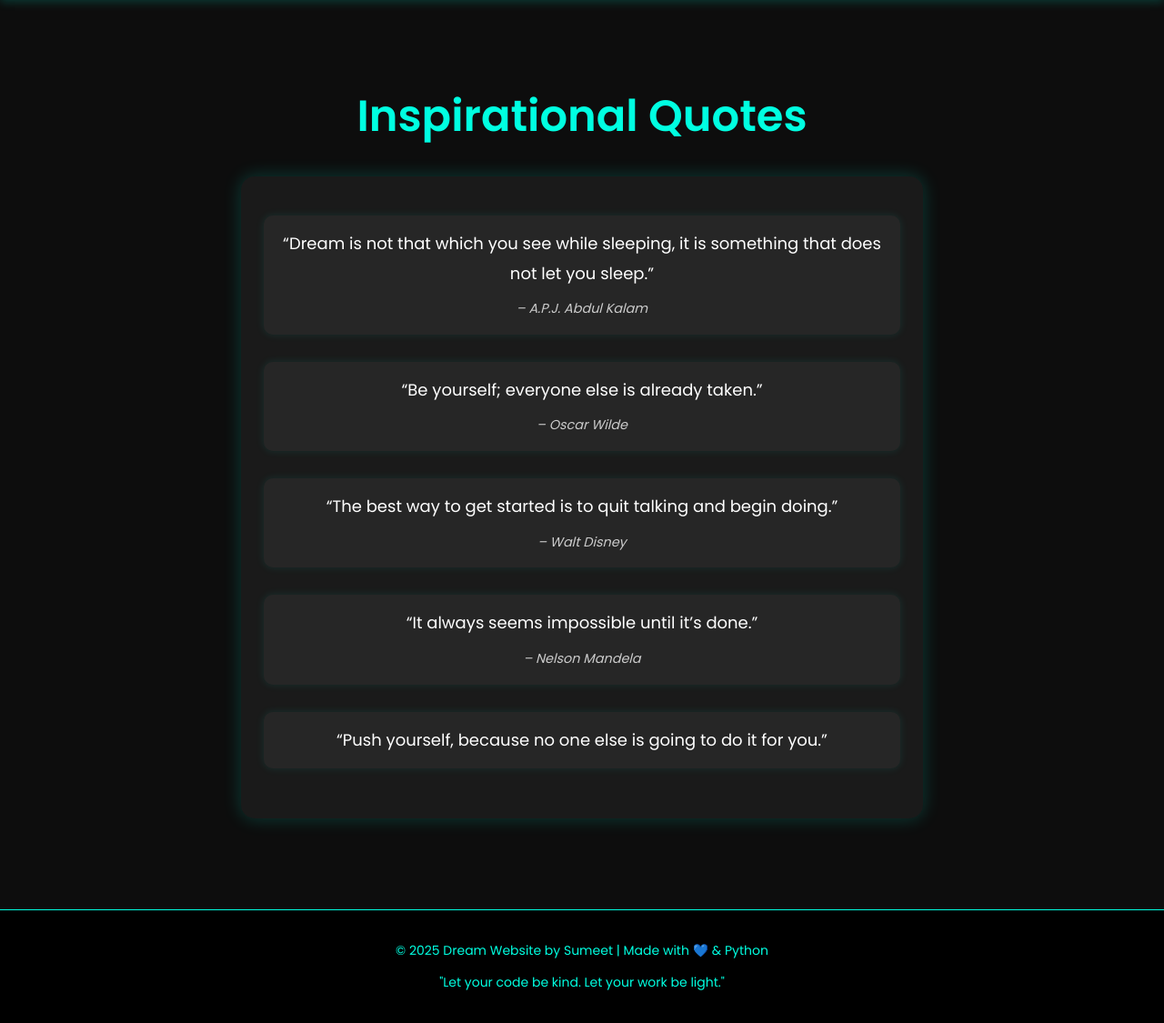
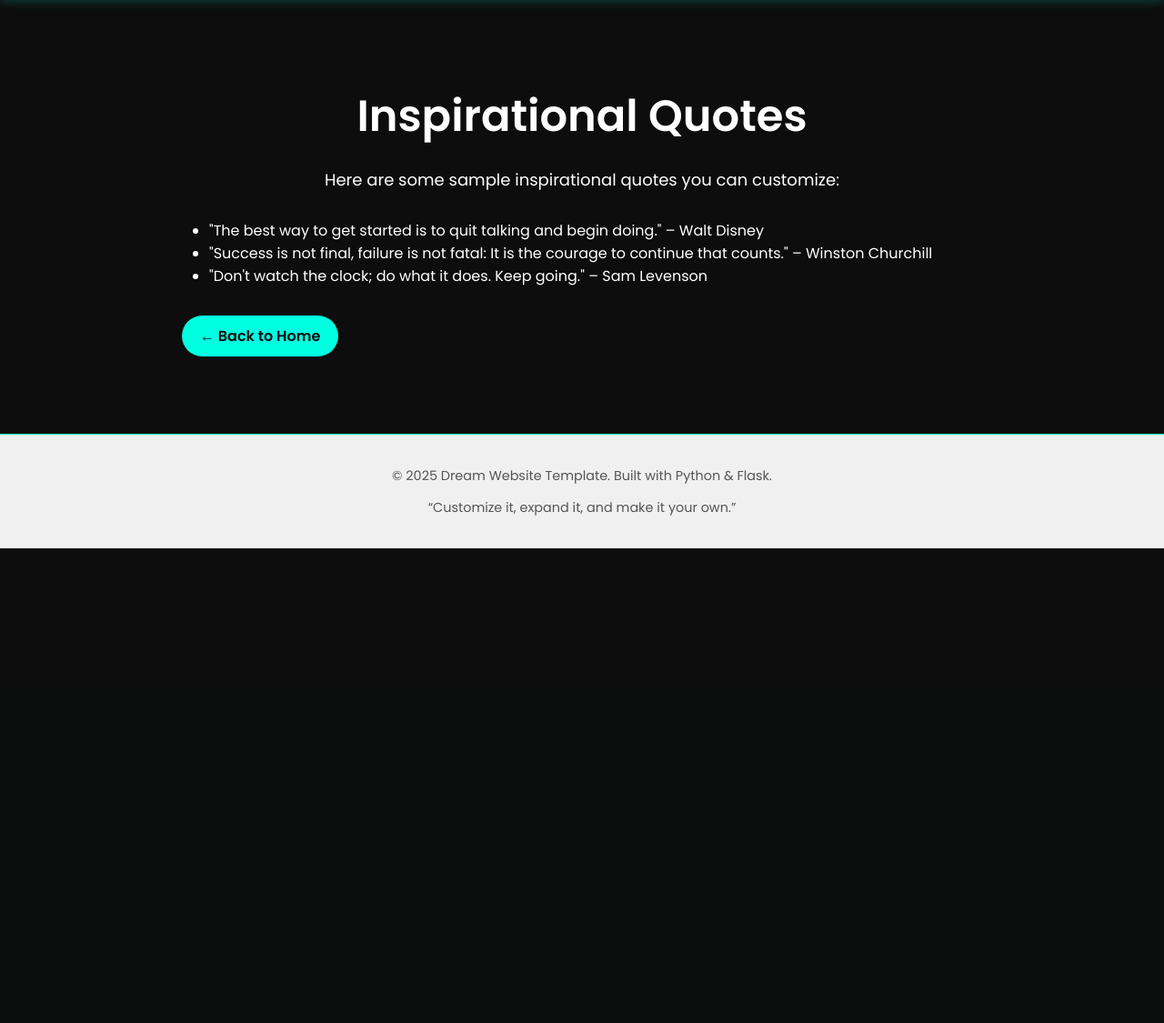
Before and after one commit to Dreambuilder295/Dream_website, a Flask app: page /quotes in a window 1280 px wide. Shown: the part 45-1170 px from the top of the page at 91% size. After the commit the page ends 648 px from the top, so only its background shows below. Run offline with Flask 3, Linux system fonts and the light colour scheme.

Commit message:
Clean push from project folder

```diff
--- a/templates/about.html
+++ b/templates/about.html
@@ -5,8 +5,8 @@
 {% block content %}
     <div class="container">
         <h1>About This Website</h1>
-        <p>This website was built by Sumeet, with heart, code, and curiosity.</p>
-        <p>It is a journey of learning, feeling, and creating with Python and Flask.</p>
+        <p>This website is a clean and customizable template built using Python and Flask.</p>
+        <p>It can be used for personal portfolios, business landing pages, learning projects, or as a base for more advanced applications.</p>
         <a href="/" class="button">← Back to Home</a>
     </div>
 {% endblock %}
--- a/templates/base.html
+++ b/templates/base.html
@@ -24,6 +24,15 @@
         .navbar a:hover {
             color: #ffffff;
         }
+
+        .footer {
+            background-color: #f0f0f0;
+            padding: 20px;
+            text-align: center;
+            margin-top: 50px;
+            font-size: 0.9em;
+            color: #555;
+        }
     </style>
 </head>
 <body>
@@ -37,8 +46,8 @@
     {% block content %}{% endblock %}
 
     <footer class="footer">
-        <p>© 2025 Dream Website by Sumeet | Made with 💙 & Python</p>
-        <p>"Let your code be kind. Let your work be light."</p>
+        <p>© 2025 Dream Website Template. Built with Python & Flask.</p>
+        <p>“Customize it, expand it, and make it your own.”</p>
     </footer>
 </body>
 </html>
--- a/templates/quotes.html
+++ b/templates/quotes.html
@@ -1,21 +1,18 @@
 {% extends "base.html" %}
 
-{% block title %}Quotes - Dream Website{% endblock %}
+{% block title %}Inspiration Quotes - Dream Website{% endblock %}
 
 {% block content %}
     <div class="container">
-        <h1 style="text-align: center; color: #00ffe1;">Inspirational Quotes</h1>
+        <h1>Inspirational Quotes</h1>
+        <p>Here are some sample inspirational quotes you can customize:</p>
 
-        <div class="quotes-box">
-            <p>“Dream is not that which you see while sleeping, it is something that does not let you sleep.”<br><span>– A.P.J. Abdul Kalam</span></p>
+        <ul>
+            <li>"The best way to get started is to quit talking and begin doing." – Walt Disney</li>
+            <li>"Success is not final, failure is not fatal: It is the courage to continue that counts." – Winston Churchill</li>
+            <li>"Don't watch the clock; do what it does. Keep going." – Sam Levenson</li>
+        </ul>
 
-            <p>“Be yourself; everyone else is already taken.”<br><span>– Oscar Wilde</span></p>
-
-            <p>“The best way to get started is to quit talking and begin doing.”<br><span>– Walt Disney</span></p>
-
-            <p>“It always seems impossible until it’s done.”<br><span>– Nelson Mandela</span></p>
-
-            <p>“Push yourself, because no one else is going to do it for you.”</p>
-        </div>
+        <a href="/" class="button">← Back to Home</a>
     </div>
 {% endblock %}
--- a/templates/thankyou.html
+++ b/templates/thankyou.html
@@ -5,7 +5,7 @@
 {% block content %}
     <div class="thankyou-container">
         <h1>Thank You, {{ name }}!</h1>
-        <p>Your message has been received. I'll get back to you soon.</p>
+        <p>Your message has been received. You can customize this response to suit your project or business.</p>
         <a href="/" class="button">← Back to Home</a>
     </div>
 {% endblock %}
```
Also changed, not shown: templates/contact.html (+5 -4 lines), templates/home.html (+6 -3 lines), static/README.md (added), 5 other files.
